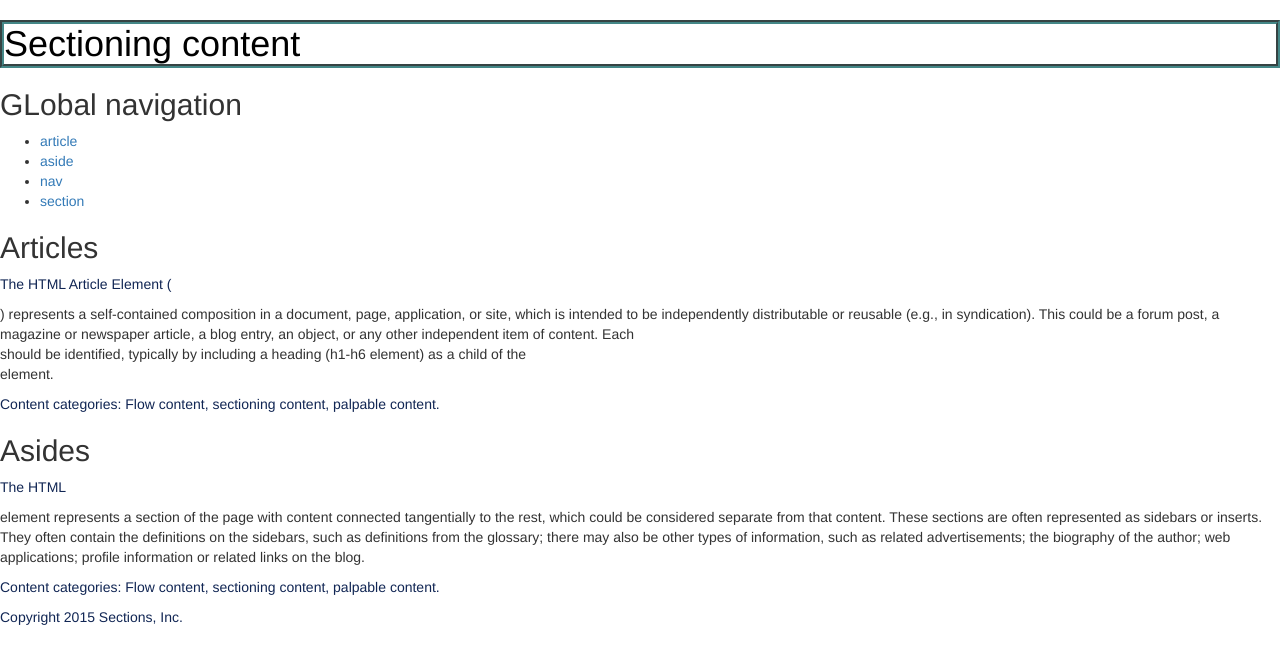
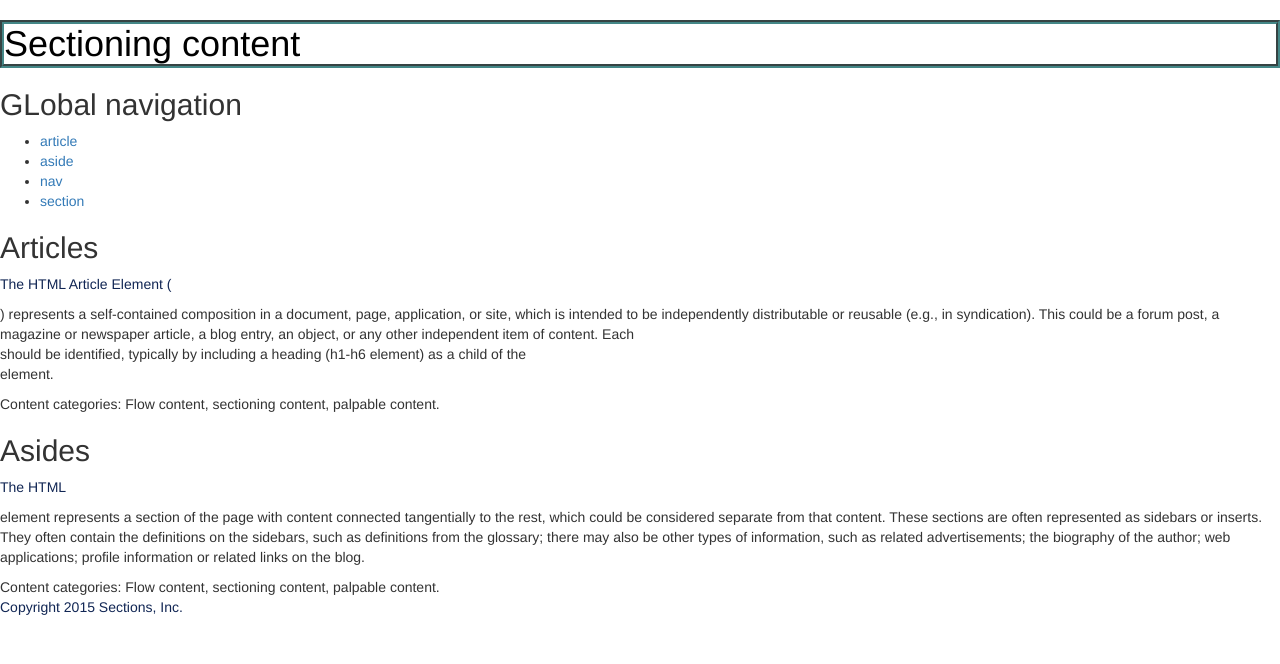
Before and after one commit to AnnaBlackwell/Sprint-2, a plain HTML site: page index.html in a window 1280 px wide. Drawn offline with nearby package versions, Linux system fonts and the light colour scheme.

Commit message:
Update index file

```diff
--- a/index.html
+++ b/index.html
@@ -36,20 +36,28 @@
       </ul>
     </nav>
     <main role="main" id="main">
+      <section>
         <article>
           <header>
             <h2>Articles</h2>
           </header>
           <p>The HTML Article Element (<article>) represents a self-contained composition in a document, page, application, or site, which is intended to be independently distributable or reusable (e.g., in syndication). This could be a forum post, a magazine or newspaper article, a blog entry, an object, or any other independent item of content. Each <article> should be identified, typically by including a heading (h1-h6 element) as a child of the <article> element.</p>
-        <p>Content categories: Flow content, sectioning content, palpable content.</p>
+          <aside>
+          Content categories: Flow content, sectioning content, palpable content.
+          </aside>
         </article>
+      </section>
+      <section>
         <article>
           <header>
             <h2>Asides</h2>
           </header>
           <p>The HTML <aside> element represents a section of the page with content connected tangentially to the rest, which could be considered separate from that content. These sections are often represented as sidebars or inserts. They often contain the definitions on the sidebars, such as definitions from the glossary; there may also be other types of information, such as related advertisements; the biography of the author; web applications; profile information or related links on the blog.</p>
-        <p>Content categories: Flow content, sectioning content, palpable content.</p>
+          <aside>
+          Content categories: Flow content, sectioning content, palpable content.
+          </aside>
         </article>
+      </section>
     </main>
       <footer role="contentinfo">
         <p id="copyright">Copyright 2015 Sections, Inc.</p>
```
Lines whose indentation alone changed are shown as unchanged.
